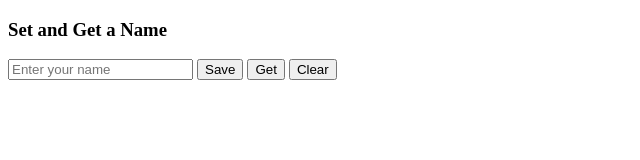
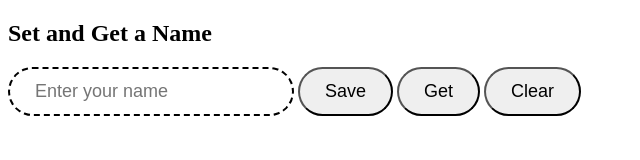
Before and after one commit to Dasinthanofficial/local-storage, a plain HTML site: page index.html in a window 1280 px wide. Shown: the whole page, without its empty margins (0-640 px from the left). Drawn offline with Linux system fonts and the light colour scheme.

Commit message:
style change

```diff
--- a/index.html
+++ b/index.html
@@ -1,8 +1,12 @@
 <!DOCTYPE html>
 <html>
-<head><title>LocalStorage Demo</title></head>
+<head>
+  <title>LocalStorage Demo</title>
+  <link rel="stylesheet" href="./style.css">
+
+</head>
 <body>
-  <h3>Set and Get a Name</h3>
+  <h2>Set and Get a Name</h2>
   <input type="text" id="nameInput" placeholder="Enter your name">
   <button onclick="saveName()">Save</button>
   <button onclick="getName()">Get</button>
--- /dev/null
+++ b/style.css
@@ -0,0 +1,20 @@
+button {
+    padding: 12px 25px;
+    font-size: 18px;
+
+    border-radius: 30px;
+    color: #000000;
+
+}
+
+input {
+    font-size: 18px;
+    padding: 12px 25px;
+    border: 2px dashed;
+    border-radius: 30px;
+
+}
+
+p {
+    font-size: 38px;
+}
```
